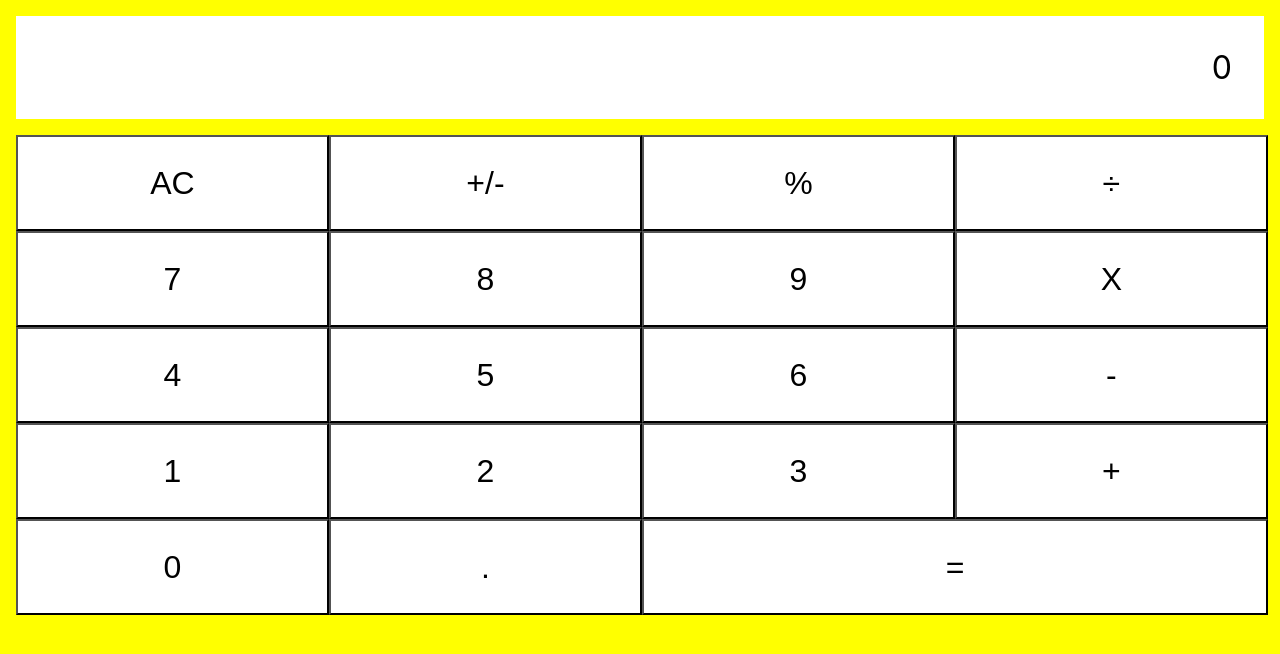
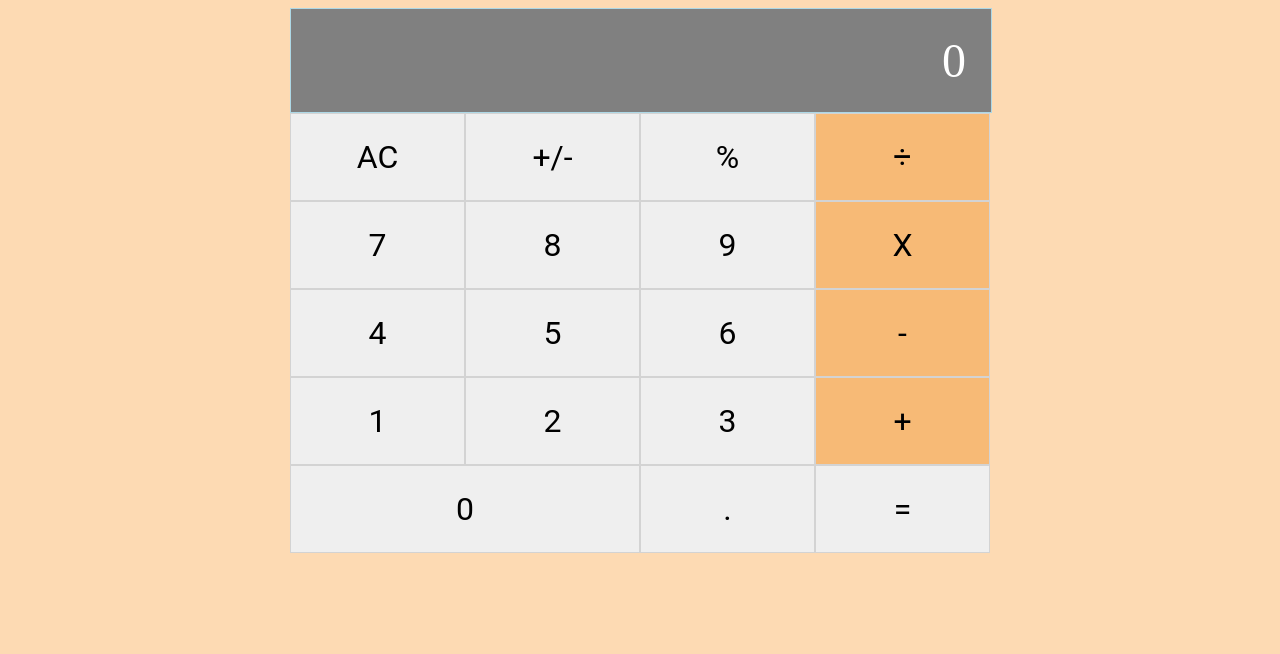
Before and after one commit to Jarfsoft/react_calculator, a React (Create React App) app: page / in a window 1280 px wide. Shown: the top 654 px of the page. Built offline with nearby package versions, Linux system fonts and the light colour scheme.

Commit message:
Add suggested style

```diff
--- a/src/Components/App.css
+++ b/src/Components/App.css
@@ -1,4 +1,7 @@
-* {
-  width: 100%;
-  background-color: yellow;
+.app {
+  display: flex;
+  flex-direction: column;
+  width: 700px;
+  margin-left: auto;
+  margin-right: auto;
 }
--- a/src/Components/App.js
+++ b/src/Components/App.js
@@ -23,10 +23,10 @@ class App extends React.Component {
 
   render() {
     return (
-      <>
+      <div className="app">
         <Display result={this.state} />
         <ButtonPanel onSaveInput={this.saveInputHandler} />
-      </>
+      </div>
     );
   }
 }
--- a/src/Components/Button.css
+++ b/src/Components/Button.css
@@ -1,13 +1,14 @@
-.button1 {
-  width: 24.45%;
-  height: 6rem;
-  font-size: xx-large;
-  background-color: white;
+.btn {
+  width: 25%;
+  font-size: 2rem;
+  align-items: center;
+  justify-content: center;
+  border: 1px solid lightgray;
+  font-family: Roboto, sans-serif;
+  padding: 1.5rem 2.5rem;
+  text-align: center;
 }
 
-.button0 {
-  width: 48.95%;
-  height: 6rem;
-  font-size: xx-large;
-  background-color: white;
+.btn3 {
+  background-color: rgb(247, 186, 118);
 }
--- a/src/Components/Button.js
+++ b/src/Components/Button.js
@@ -3,15 +3,21 @@ import React from 'react';
 import './Button.css';
 
 function Button(props) {
+  const divStyle1 = {
+    width: '25%',
+  };
+  const divStyle2 = {
+    width: '50%',
+  };
   const {
     name,
     press,
     key,
     fr,
   } = props;
-  const fraction = fr === '1' ? 'button1' : 'button0';
+  const num = fr ? ' btn3' : '';
   return (
-    <button className={fraction} type="button" key={key} onClick={() => press(name)}>
+    <button className={`btn${num}`} style={name !== '0' ? divStyle1 : divStyle2} type="button" key={key} onClick={() => press(name)}>
       {name}
     </button>
   );
--- a/src/Components/ButtonPanel.css
+++ b/src/Components/ButtonPanel.css
@@ -1,3 +1,5 @@
 .buttonPanel {
-  margin: 1rem;
+  height: 100px;
+  width: 700px;
+  justify-content: space-around;
 }
--- a/src/Components/ButtonPanel.js
+++ b/src/Components/ButtonPanel.js
@@ -7,19 +7,11 @@ import './ButtonPanel.css';
 export default class ButtonPanel extends Component {
   btns = ['AC', '+/-', '%', '÷', '7', '8', '9', 'X', '4', '5', '6', '-', '1', '2', '3', '+', '0', '.', '=']
 
-  callButton(x, y, sIH, fraction) {
-    if (fraction === '1') {
-      return this.btns.slice(x, y).map(
-        (btn) => <Button fr={fraction} key={btn} press={sIH} name={btn} />,
-      );
-    }
+  iExceptions = [3, 7, 11, 15];
 
-    return (
-      <>
-        <Button fr="1" key="0" press={sIH} name="0" />
-        <Button fr="1" key="." press={sIH} name="." />
-        <Button fr="0" key="=" press={sIH} name="=" />
-      </>
+  callButton(x, y, sIH) {
+    return this.btns.slice(x, y).map(
+      (btn, i) => <Button fr={this.iExceptions.includes(i)} key={btn} press={sIH} name={btn} />,
     );
   }
 
@@ -28,19 +20,19 @@ export default class ButtonPanel extends Component {
     return (
       <div className="buttonPanel">
         <div>
-          {this.callButton(0, 4, onSaveInput, '1')}
+          {this.callButton(0, 4, onSaveInput)}
         </div>
         <div>
-          {this.callButton(4, 8, onSaveInput, '1')}
+          {this.callButton(4, 8, onSaveInput)}
         </div>
         <div>
-          {this.callButton(8, 12, onSaveInput, '1')}
+          {this.callButton(8, 12, onSaveInput)}
         </div>
         <div>
-          {this.callButton(12, 16, onSaveInput, '1')}
+          {this.callButton(12, 16, onSaveInput)}
         </div>
         <div>
-          {this.callButton(16, 19, onSaveInput, '0')}
+          {this.callButton(16, 19, onSaveInput)}
         </div>
       </div>
     );
--- a/src/Components/Display.css
+++ b/src/Components/Display.css
@@ -1,8 +1,13 @@
 .display {
+  width: 650px;
+  background-color: gray;
+  color: white;
   text-align: right;
-  width: auto;
-  margin: 1rem;
-  padding: 2rem;
-  background-color: white;
-  font-size: xx-large;
+  align-items: center;
+  font-size: 3rem;
+  padding-top: 1.5rem;
+  padding-bottom: 1.5rem;
+  padding-left: 25px;
+  padding-right: 25px;
+  border: 1px solid lightblue;
 }
--- a/src/index.css
+++ b/src/index.css
@@ -1,27 +1,3 @@
 body {
-  margin: 0;
-  font-family:
-    -apple-system,
-    BlinkMacSystemFont,
-    'Segoe UI',
-    'Roboto',
-    'Oxygen',
-    'Ubuntu',
-    'Cantarell',
-    'Fira Sans',
-    'Droid Sans',
-    'Helvetica Neue',
-    sans-serif;
-  -webkit-font-smoothing: antialiased;
-  -moz-osx-font-smoothing: grayscale;
+  background-color: rgb(253, 218, 179);
 }
-
-code {
-  font-family:
-    source-code-pro,
-    Menlo,
-    Monaco,
-    Consolas,
-    'Courier New',
-    monospace;
-}
```
